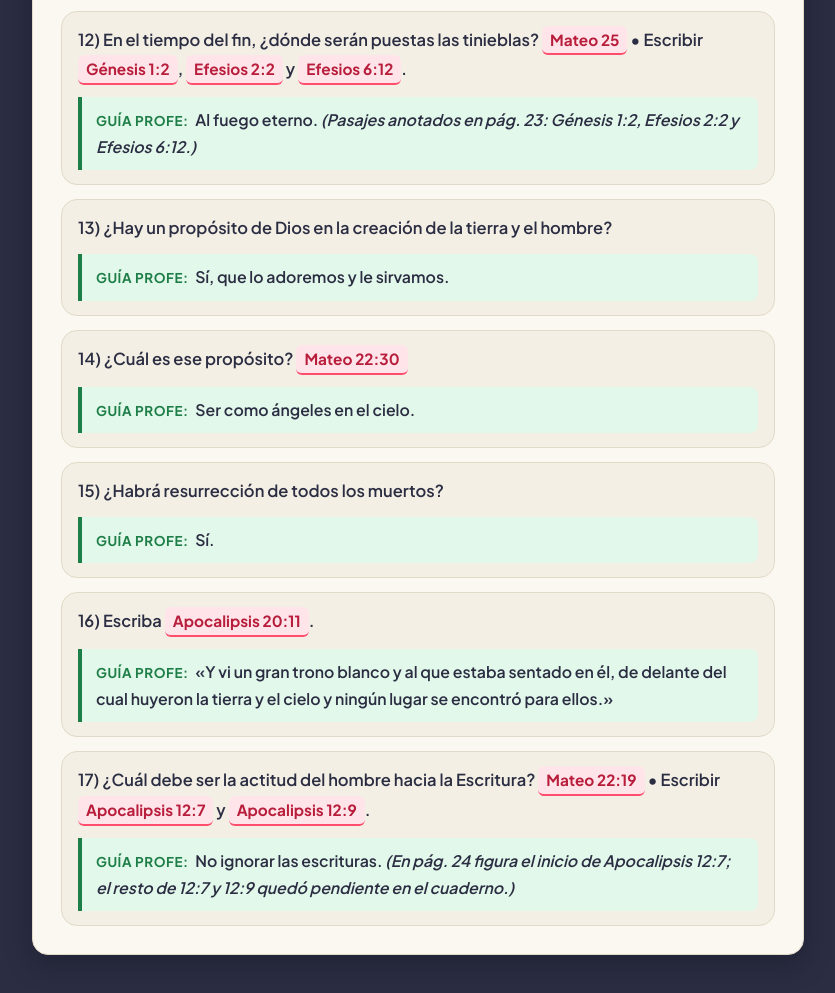
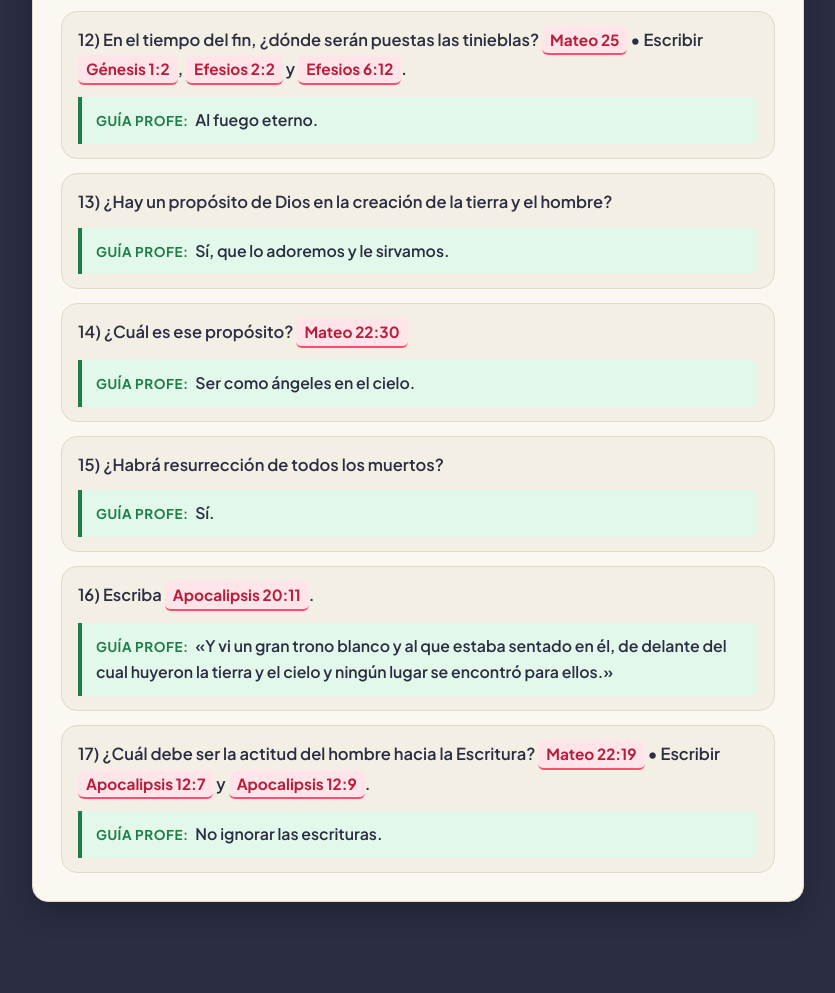
Before and after one commit to pxp2p/guia, a plain HTML site: page leccion3.html in a window 1280 px wide. Shown: the part 5185-6178 px from the top of the page, without its empty margins (222-1057 px from the left). Drawn offline with Linux system fonts and the light colour scheme.

Commit message:
estas seguro que esta quedando bien ?, pues casi

```diff
--- a/leccion3.html
+++ b/leccion3.html
@@ -238,7 +238,7 @@
 
       <div class="profe-item">
         <p class="profe-consigna">12) En el tiempo del fin, ¿dónde serán puestas las tinieblas? <a href="https://www.biblegateway.com/passage/?search=Mateo+25&version=RVR1960" target="_blank" rel="noopener noreferrer" class="cita">Mateo 25</a> • Escribir <a href="https://www.biblegateway.com/passage/?search=G%C3%A9nesis+1%3A2&version=RVR1960" target="_blank" rel="noopener noreferrer" class="cita">Génesis 1:2</a>, <a href="https://www.biblegateway.com/passage/?search=Efesios+2%3A2&version=RVR1960" target="_blank" rel="noopener noreferrer" class="cita">Efesios 2:2</a> y <a href="https://www.biblegateway.com/passage/?search=Efesios+6%3A12&version=RVR1960" target="_blank" rel="noopener noreferrer" class="cita">Efesios 6:12</a>.</p>
-        <p class="profe-clave"><strong>Guía profe:</strong> Al fuego eterno. <em>(Pasajes anotados en pág. 23: Génesis 1:2, Efesios 2:2 y Efesios 6:12.)</em></p>
+        <p class="profe-clave"><strong>Guía profe:</strong> Al fuego eterno. </p>
       </div>
 
       <div class="profe-item">
@@ -263,7 +263,7 @@
 
       <div class="profe-item">
         <p class="profe-consigna">17) ¿Cuál debe ser la actitud del hombre hacia la Escritura? <a href="https://www.biblegateway.com/passage/?search=Mateo+22%3A19&version=RVR1960" target="_blank" rel="noopener noreferrer" class="cita">Mateo 22:19</a> • Escribir <a href="https://www.biblegateway.com/passage/?search=Apocalipsis+12%3A7&version=RVR1960" target="_blank" rel="noopener noreferrer" class="cita">Apocalipsis 12:7</a> y <a href="https://www.biblegateway.com/passage/?search=Apocalipsis+12%3A9&version=RVR1960" target="_blank" rel="noopener noreferrer" class="cita">Apocalipsis 12:9</a>.</p>
-        <p class="profe-clave"><strong>Guía profe:</strong> No ignorar las escrituras. <em>(En pág. 24 figura el inicio de Apocalipsis 12:7; el resto de 12:7 y 12:9 quedó pendiente en el cuaderno.)</em></p>
+        <p class="profe-clave"><strong>Guía profe:</strong> No ignorar las escrituras. </p>
       </div>
     </section>
 
```
